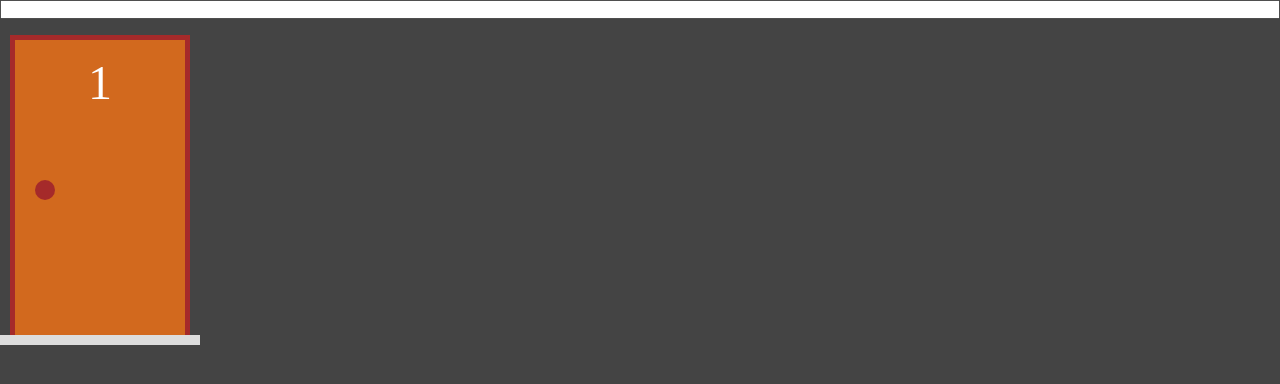
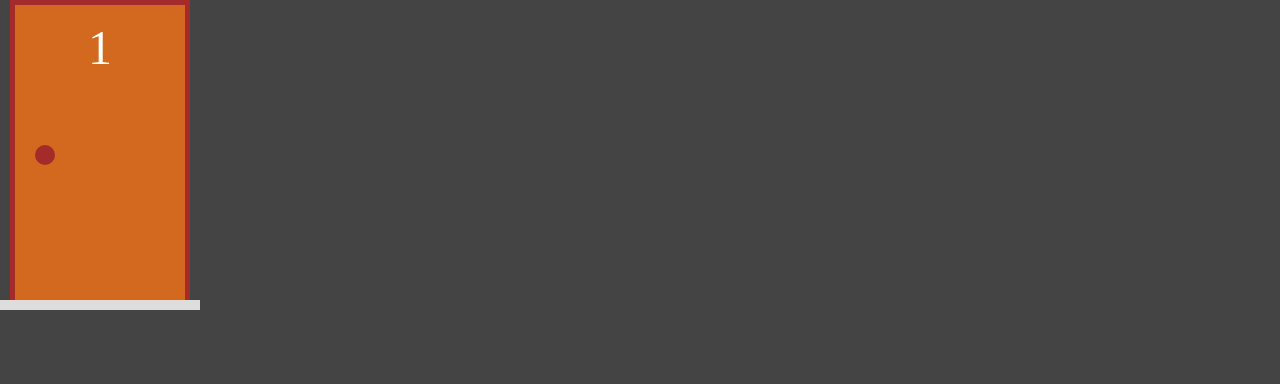
Before and after one commit to DiogoKenway/monty-hall, a Next.js app: page / in a window 1280 px wide. Shown: the top 384 px of the page. Built offline with nearby package versions, Linux system fonts and the light colour scheme.

Commit message:
removing the example component

```diff
--- a/src/pages/index.tsx
+++ b/src/pages/index.tsx
@@ -6,11 +6,9 @@ import PortaModel from "../model/porta";
 export default function Home() {
 
   const [p1, setP1] = useState(new PortaModel(1));
-  const [texto, setTexto] = useState("");
 
   return (
     <div style={{ display: "flex", gap: "1rem", flexDirection: "column" }}>
-      <input type="text" value={texto} onChange={e => setTexto(e.target.value)}/>
       <Porta value={p1} onChange={novaPorta => setP1(novaPorta)}/>
     </div>
   )
```
